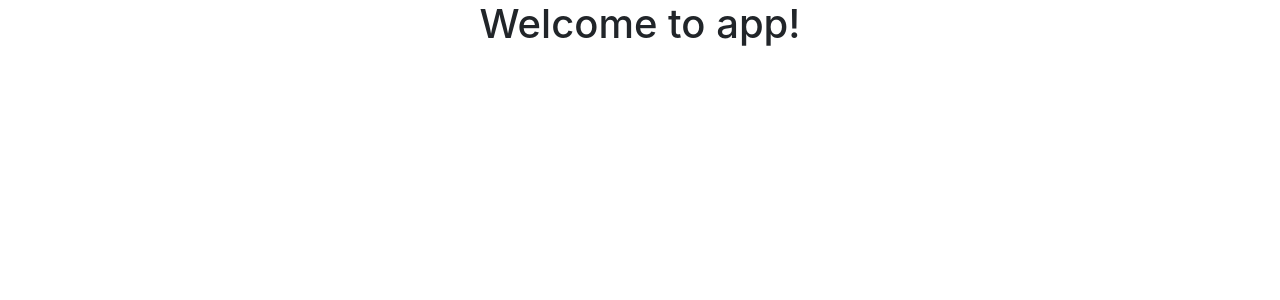
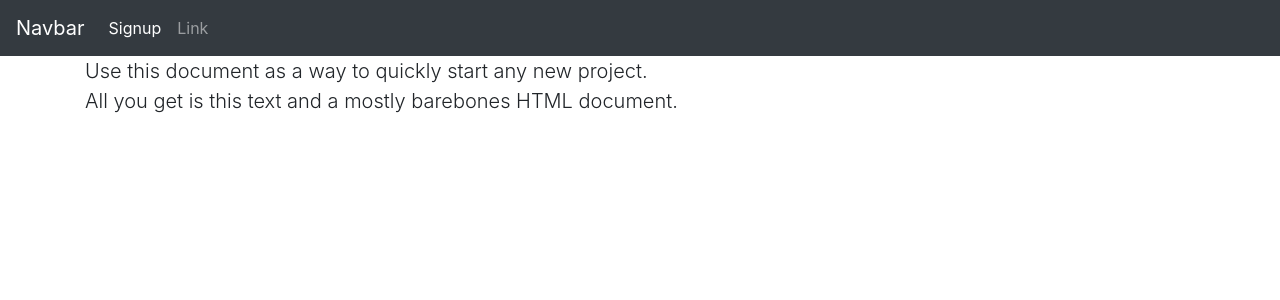
Before and after one commit to prithvinambiar/machineintel, an Angular app: page / in a window 1280 px wide. Shown: the top 300 px of the page. Built offline with nearby package versions, Linux system fonts and the light colour scheme.

Commit message:
Added ng-bootstrap Added navbar component

```diff
--- a/package.json
+++ b/package.json
@@ -21,6 +21,7 @@
     "@angular/platform-browser": "^5.2.0",
     "@angular/platform-browser-dynamic": "^5.2.0",
     "@angular/router": "^5.2.0",
+    "@ng-bootstrap/ng-bootstrap": "^1.0.1",
     "bootstrap": "^4.0.0",
     "core-js": "^2.4.1",
     "rxjs": "^5.5.6",
--- /dev/null
+++ b/src/app/app-navbar/app-navbar.component.html
@@ -0,0 +1,17 @@
+<nav class="navbar navbar-expand-md navbar-dark bg-dark fixed-top">
+  <a class="navbar-brand" href="#">Navbar</a>
+  <button class="navbar-toggler" type="button" data-toggle="collapse" data-target="#navbarsExampleDefault" aria-controls="navbarsExampleDefault" aria-expanded="false" aria-label="Toggle navigation">
+    <span class="navbar-toggler-icon"></span>
+  </button>
+
+  <div class="collapse navbar-collapse" id="navbarsExampleDefault">
+    <ul class="navbar-nav mr-auto">
+      <li class="nav-item active">
+        <a class="nav-link" href="#">Signup</a>
+      </li>
+      <li class="nav-item">
+        <a class="nav-link" href="#">Link</a>
+      </li>
+    </ul>
+  </div>
+</nav>
--- /dev/null
+++ b/src/app/app-navbar/app-navbar.component.ts
@@ -0,0 +1,15 @@
+import { Component, OnInit } from '@angular/core';
+
+@Component({
+  selector: 'app-navbar',
+  templateUrl: './app-navbar.component.html',
+  styleUrls: ['./app-navbar.component.css']
+})
+export class AppNavbarComponent implements OnInit {
+
+  constructor() { }
+
+  ngOnInit() {
+  }
+
+}
--- a/src/app/app.component.html
+++ b/src/app/app.component.html
@@ -1,6 +1,9 @@
-<!--The content below is only a placeholder and can be replaced.-->
-<div style="text-align:center">
-  <h1>
-    Welcome to {{ title }}!
-  </h1>
-</div>
+<app-navbar></app-navbar>
+<main role="main" class="container">
+
+  <div class="starter-template">
+    <h1>Bootstrap starter template</h1>
+    <p class="lead">Use this document as a way to quickly start any new project.<br> All you get is this text and a mostly barebones HTML document.</p>
+  </div>
+
+</main>
--- a/src/app/app.module.ts
+++ b/src/app/app.module.ts
@@ -1,16 +1,20 @@
 import { BrowserModule } from '@angular/platform-browser';
 import { NgModule } from '@angular/core';
+import { NgbModule } from '@ng-bootstrap/ng-bootstrap';
 
 
 import { AppComponent } from './app.component';
+import { AppNavbarComponent } from './app-navbar/app-navbar.component';
 
 
 @NgModule({
   declarations: [
-    AppComponent
+    AppComponent,
+    AppNavbarComponent
   ],
   imports: [
-    BrowserModule
+    BrowserModule,
+    NgbModule.forRoot()
   ],
   providers: [],
   bootstrap: [AppComponent]
--- a/src/styles.css
+++ b/src/styles.css
@@ -1 +1,2 @@
 /* You can add global styles to this file, and also import other style files */
+@import "~bootstrap/dist/css/bootstrap.css"
```
Also changed, not shown: .angular-cli.json, src/app/app-navbar/app-navbar.component.css (added), 2 other files (tests, documents, lock files or other folders).
